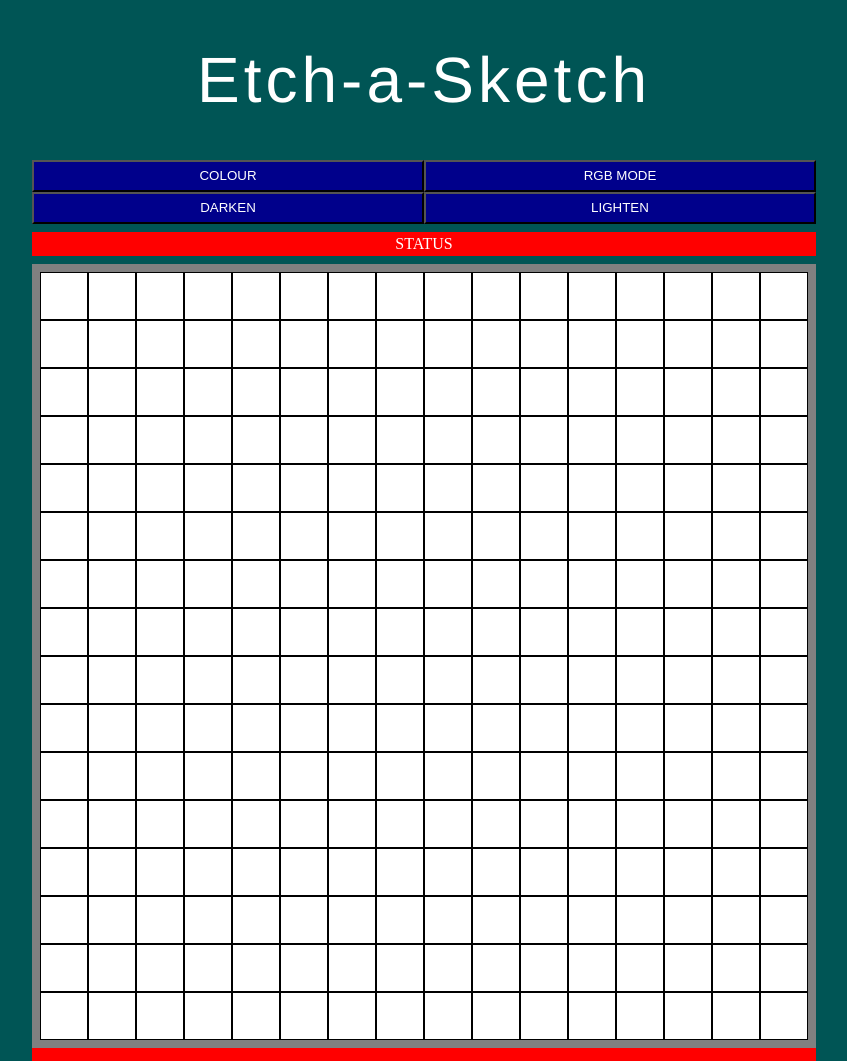
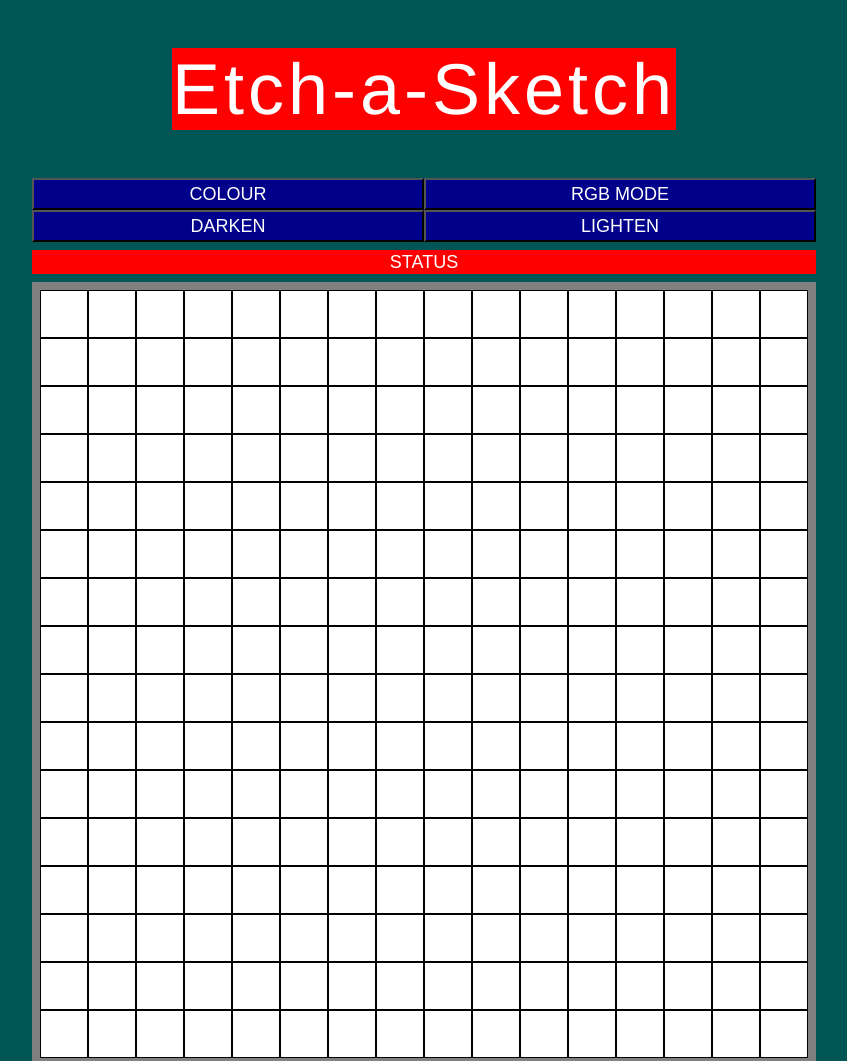
Before and after one commit to syazwanj/odin-etch-a-sketch, a plain HTML site: page index.html in a window 1280 px wide. Shown: the top 1061 px of the page, without its empty margins (216-1063 px from the left). Drawn offline with Linux system fonts and the light colour scheme; a web font is replaced by a local one.

Commit message:
Set main font

```diff
--- a/style.css
+++ b/style.css
@@ -2,8 +2,15 @@ header h1 {
   font-family: "Jaro", Helvetica, Arial, "Times New Roman";
   font-weight: 500;
   color: white;
-  font-size: 64px;
+  font-size: 4em;
   letter-spacing: 4px;
+  background-color: red;
+}
+
+* {
+  font-family: Montserrat, Arial, Helvetica, sans-serif;
+  font-weight: 500;
+  font-size: 18px;
 }
 
 body {
```
